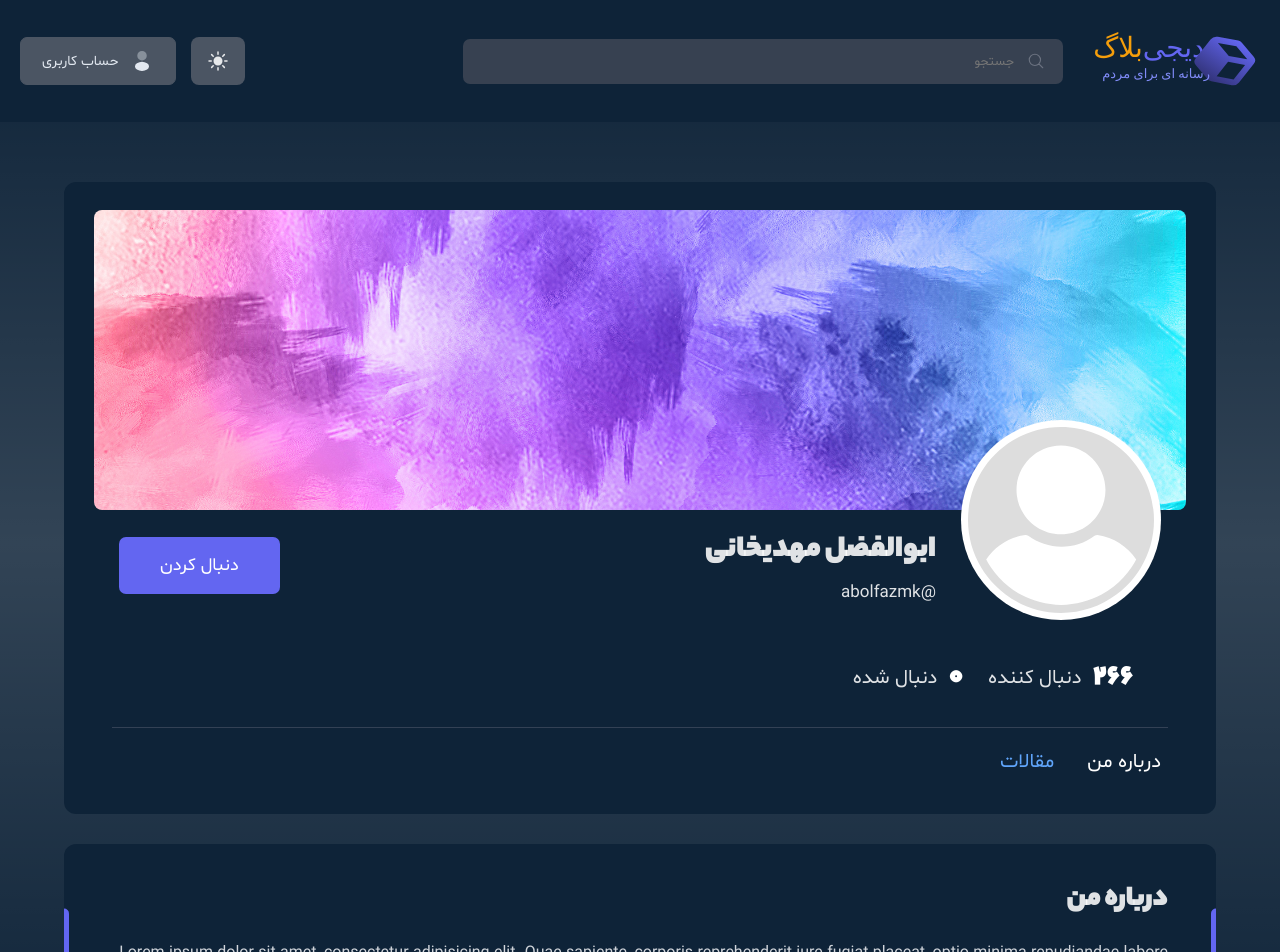
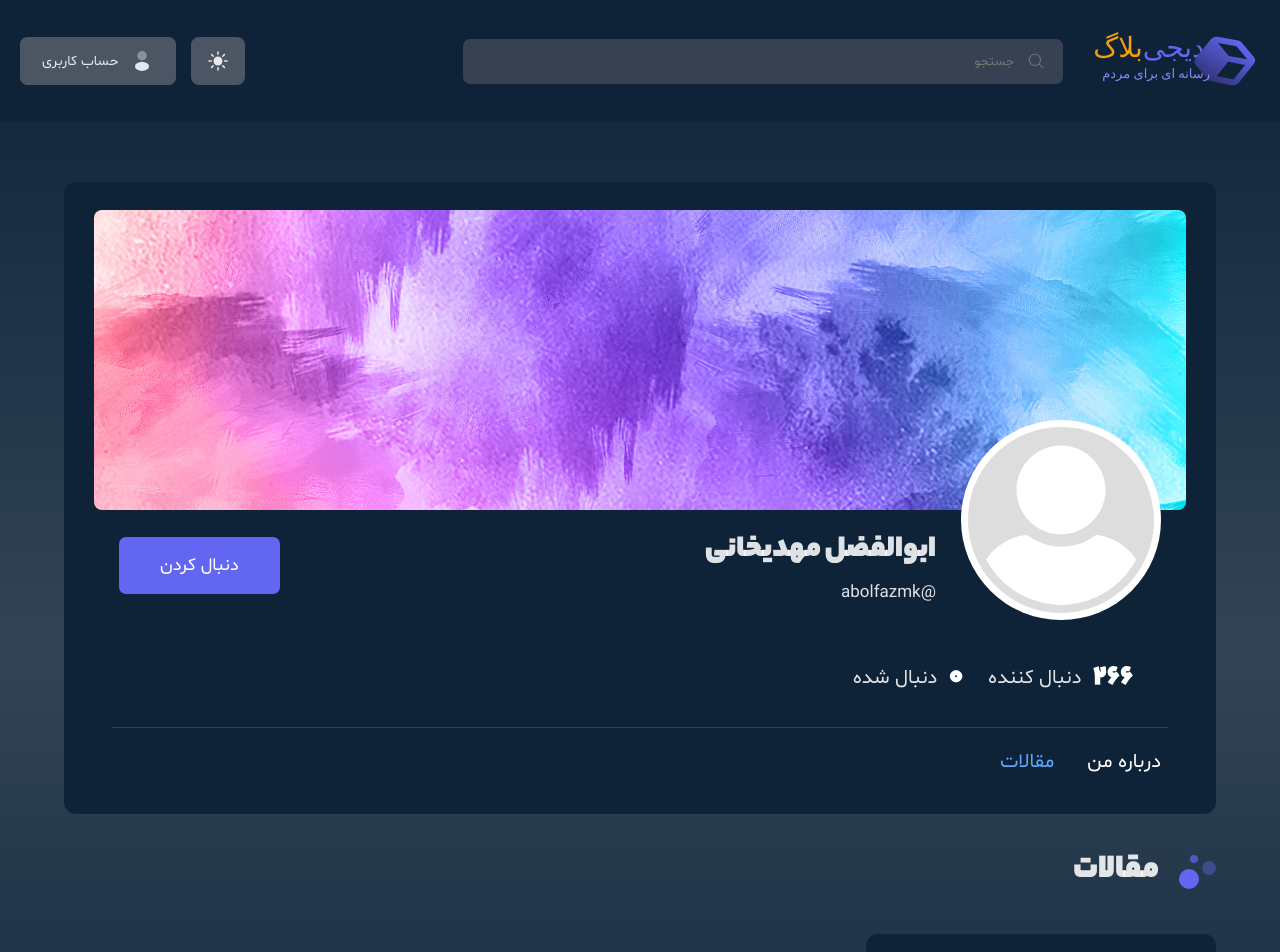
Before and after one commit to abolfazlmahdikhanii/cms, a React (Vite) app: page /articles/articles in a window 1280 px wide. Shown: the top 952 px of the page. Built offline with nearby package versions, Linux system fonts and the light colour scheme; no server answers; the database is empty; a small style sheet from the web is missing.

Commit message:
modified route

```diff
--- a/src/containers/UserPage/UserPage.jsx
+++ b/src/containers/UserPage/UserPage.jsx
@@ -3,6 +3,7 @@ import "./UserPage.css";
 import Box from "../../components/Ui/Box/Box";
 import { NavLink, Route, Routes } from "react-router-dom";
 import AboutUser from "./AboutUser/AboutUser";
+import Articles from "./Articles/Articles";
 
 const UserPage = () => {
   return (
@@ -44,7 +45,7 @@ const UserPage = () => {
 
       <Routes>
         <Route path="/" element={<AboutUser />} />
-        <Route path="/articles" element={<AboutUser />} />
+        <Route path="/articles" element={<Articles />} />
       </Routes>
 
 
```
